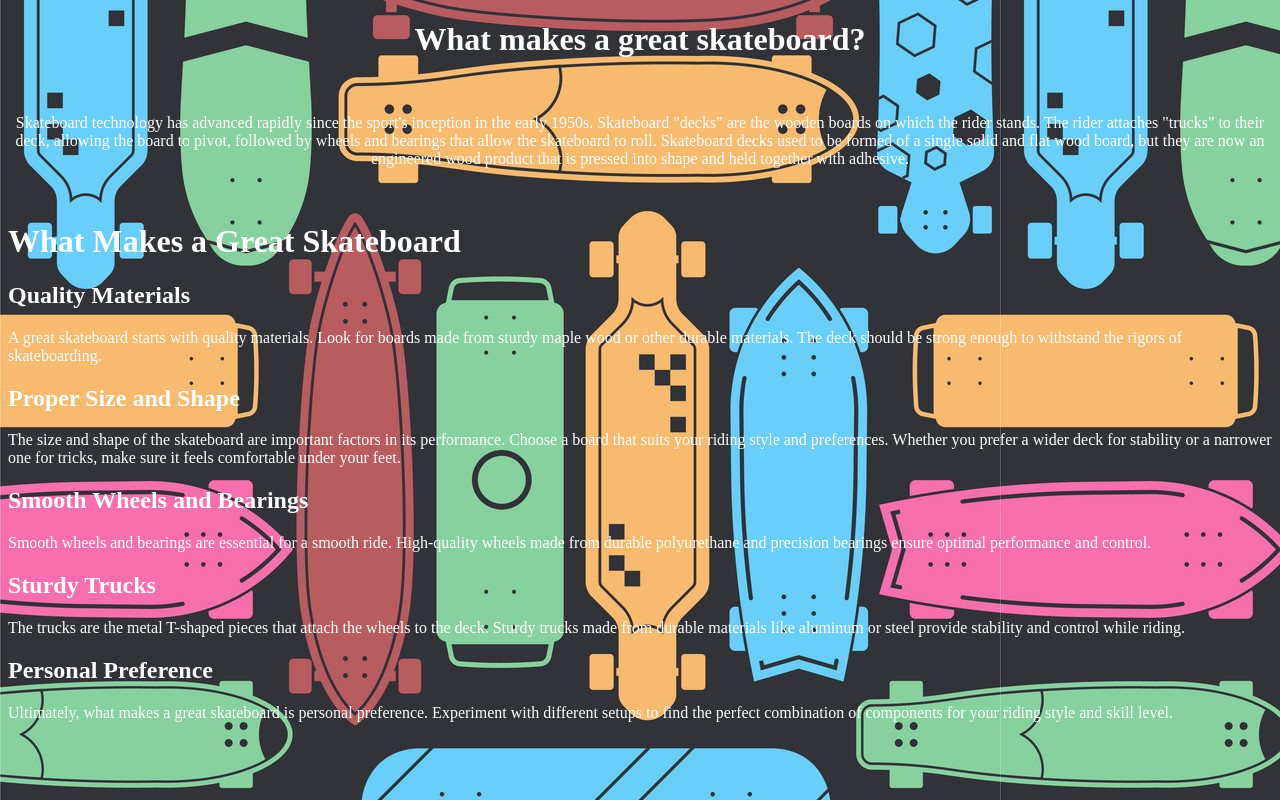
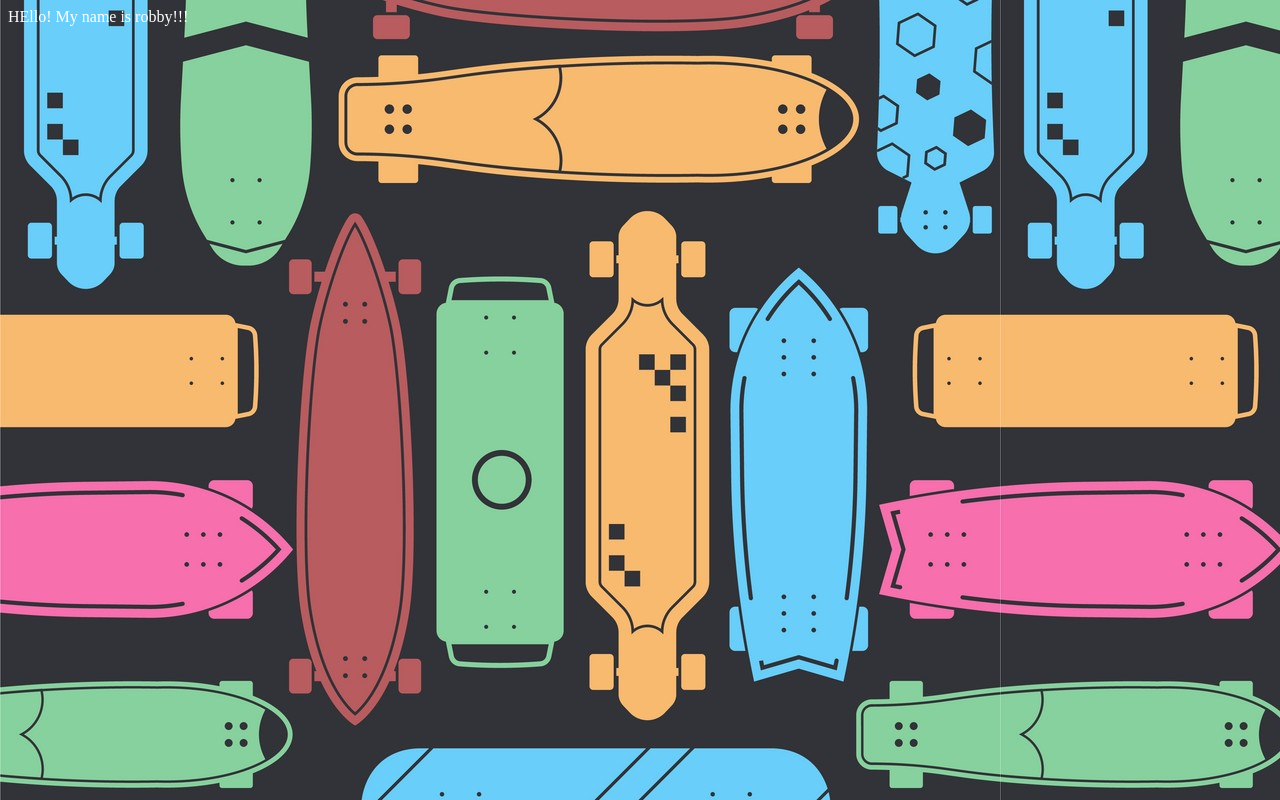
Before and after one commit to RoyWSCW/Practice_Website, a plain HTML site: page index.html in a window 1280 px wide. Drawn offline with Linux system fonts and the light colour scheme.

Commit message:
Update index.html

```diff
--- a/index.html
+++ b/index.html
@@ -8,32 +8,7 @@
 
 </head>
 <body>
-    <center><h1>What makes a great skateboard?</h1>
-        <br>
-<p> Skateboard technology has advanced rapidly since the sport's inception in the early 1950s. Skateboard "decks" are the wooden boards on which the rider stands. The rider attaches "trucks" to their deck, allowing the board to pivot, followed by wheels and bearings that allow the skateboard to roll. Skateboard decks used to be formed of a single solid and flat wood board, but they are now an engineered wood product that is pressed into shape and held together with adhesive.</p>
-    </center>
-    <br>
-    <h1>What Makes a Great Skateboard</h1>
-</header>
-<section>
-    <h2>Quality Materials</h2>
-    <p>A great skateboard starts with quality materials. Look for boards made from sturdy maple wood or other durable materials. The deck should be strong enough to withstand the rigors of skateboarding.</p>
-</section>
-<section>
-    <h2>Proper Size and Shape</h2>
-    <p>The size and shape of the skateboard are important factors in its performance. Choose a board that suits your riding style and preferences. Whether you prefer a wider deck for stability or a narrower one for tricks, make sure it feels comfortable under your feet.</p>
-</section>
-<section>
-    <h2>Smooth Wheels and Bearings</h2>
-    <p>Smooth wheels and bearings are essential for a smooth ride. High-quality wheels made from durable polyurethane and precision bearings ensure optimal performance and control.</p>
-</section>
-<section>
-    <h2>Sturdy Trucks</h2>
-    <p>The trucks are the metal T-shaped pieces that attach the wheels to the deck. Sturdy trucks made from durable materials like aluminum or steel provide stability and control while riding.</p>
-</section>
-<section>
-    <h2>Personal Preference</h2>
-    <p>Ultimately, what makes a great skateboard is personal preference. Experiment with different setups to find the perfect combination of components for your riding style and skill level.</p>
+    HEllo! My name is robby!!!
 
 
 </body>
```
